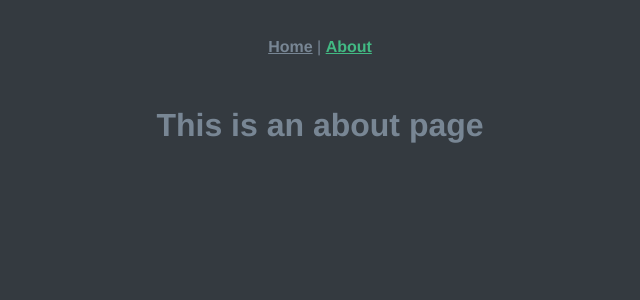
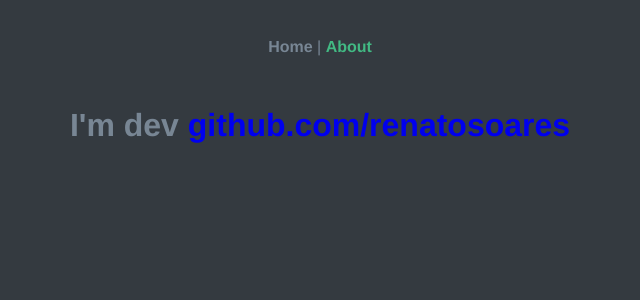
Before and after one commit to renatosoares/renatosoares.github.io, a Vue app: page /about in a window 1280 px wide. Shown: the top 300 px of the page, without its empty margins (320-960 px from the left). Built offline with nearby package versions, Linux system fonts and the light colour scheme.

Commit message:
adds main links

```diff
--- a/src/App.vue
+++ b/src/App.vue
@@ -12,6 +12,15 @@
 body {
     background-color: #343a40;
     color: fff;
+
+    a {
+        text-decoration: none;
+
+        &:active,
+        &:visited {
+            color: inherit;
+        }
+    }
 }
 
 #app {
--- a/src/components/SocialMy.vue
+++ b/src/components/SocialMy.vue
@@ -1,15 +1,32 @@
 <template>
     <div class="fixed-bottom d-flex justify-content-between p-4">
         <div>
-            <a href="https://twitter.com/renatosoarespro"><i class="fa-2x fab fa-twitter-square"></i></a>
-            <a href="https://github.com/renatosoares"><i class="fa-2x fab fa-github-square"></i></a>
-            <a href="https://www.linkedin.com/in/renatosoarespro"><i class="fa-2x fab fa-linkedin"></i></a>
+            <a href="//linkedin.com/in/renatosoarespro" target="_blank">
+                linkedin
+            </a>
+            <a href="//github.com/renatosoares" target="_blank">
+                github
+            </a>
+            <a href="//twitter.com/renatosoarespro" target="_blank">
+                twitter
+            </a>
         </div>
         <div>
             <h1>Systems Developer</h1>
-            <span>Renato Soares </span><i class="fas fa-coffee"></i> <i class="fas fa-desktop"></i> $_
+            <span>Renato Soares </span><i class="fas fa-coffee"></i>
+            <i class="fas fa-desktop"></i> $_
         </div>
     </div>
 </template>
 
 <script lang="ts" src="./SocialMy.vue.ts"></script>
+
+<style lang="scss" scoped>
+a {
+    word-spacing: 5px;
+
+    &:hover {
+        color: rgb(86, 111, 131);
+    }
+}
+</style>
--- a/src/views/About.vue
+++ b/src/views/About.vue
@@ -1,5 +1,8 @@
 <template>
-  <div class="about">
-    <h1>This is an about page</h1>
-  </div>
+    <div class="about">
+        <h1>
+            I'm dev
+            <a href="//github.com/renatosoares">github.com/renatosoares</a>
+        </h1>
+    </div>
 </template>
```
